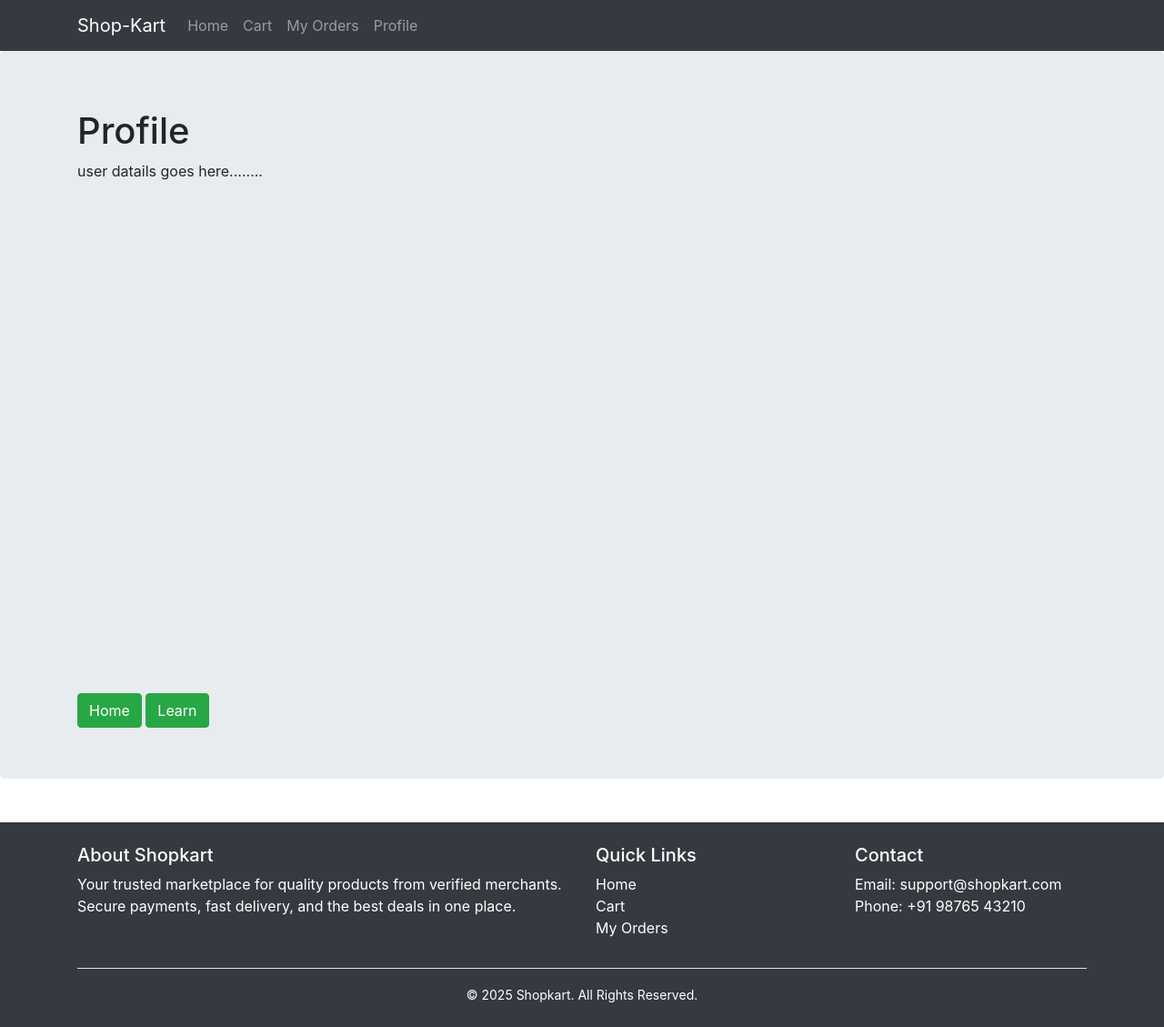
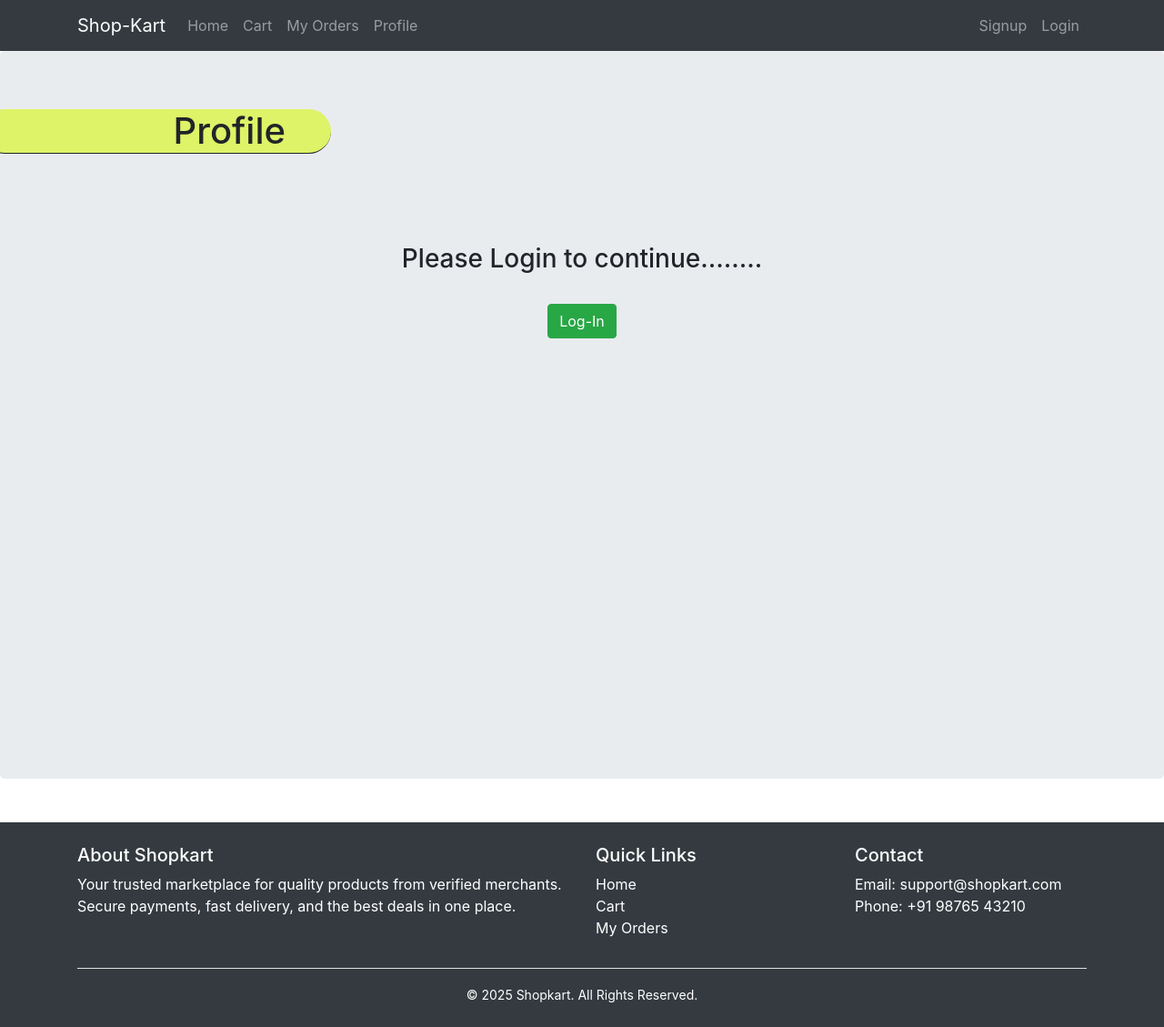
Before and after one commit to 6jp9/my_project, a Django app: template templates/user/profile.html in a window 1280 px wide. Shown: the whole page at 91% size. Run offline with Django 3.2, Linux system fonts and the light colour scheme; the template is opened without the code that fills it, so the values that code supplies are empty.

Commit message:
shop kart login,logout

```diff
--- a/Payment_Gateway/settings.py
+++ b/Payment_Gateway/settings.py
@@ -123,8 +123,13 @@ USE_TZ = True
 # https://docs.djangoproject.com/en/5.2/howto/static-files/
 
 STATIC_URL = 'static/'
+STATIC_DIR = BASE_DIR/'static'
+STATICFILES_DIRS = [STATIC_DIR]
 
 # Default primary key field type
 # https://docs.djangoproject.com/en/5.2/ref/settings/#default-auto-field
 
 DEFAULT_AUTO_FIELD = 'django.db.models.BigAutoField'
+
+LOGIN_REDIRECT_URL = '/'
+LOGOUT_REDIRECT_URL = '/logout'
--- a/Payment_Gateway/urls.py
+++ b/Payment_Gateway/urls.py
@@ -21,5 +21,6 @@ urlpatterns = [
     path('admin/', admin.site.urls),
     path('',include('home.urls')),
     path('',include('cartapp.urls')),
-    path('',include('user.urls'))
+    path('',include('user.urls')),
+    path('accounts',include('django.contrib.auth.urls'))
 ]
--- /dev/null
+++ b/static/css/styles.css
@@ -0,0 +1,22 @@
+#btn_buttom {
+    position: absolute ;
+    bottom: 0px;
+}
+
+#nullDiv {
+    height: 50vh;
+    display: flex;
+    align-items: center;
+    justify-content: center;
+}
+
+h1 {
+    background-color: rgb(222, 243, 103);
+    position: absolute;
+    border-bottom: 1px solid;
+    left: -20px;
+    width: 30%;
+    border-radius: 50px;
+    text-align:right;
+    padding-right: 50px;
+}
--- a/templates/home/home.html
+++ b/templates/home/home.html
@@ -3,8 +3,8 @@
 {% block body_block %}
 <div class="jumbotron">
   <div class="container">
-    <h1>Hi, {{ request.user.username }}</h1>
-    <h1>Welcome to Shopkart 🛒</h1>
+    <h2>Hi, {{ request.user.username }}</h2>
+    <h2>Welcome to Shopkart 🛒</h2>
     <p>
       <h3>📘 Shopping Guidelines</h3>
       <h5>
--- a/templates/user/base.html
+++ b/templates/user/base.html
@@ -1,3 +1,4 @@
+{% load static %}
 <!DOCTYPE html>
 <html lang="en">
 
@@ -7,6 +8,8 @@
 
   <link rel="stylesheet" href="https://cdn.jsdelivr.net/npm/bootstrap@4.6.2/dist/css/bootstrap.min.css"
     integrity="sha384-xOolHFLEh07PJGoPkLv1IbcEPTNtaed2xpHsD9ESMhqIYd0nLMwNLD69Npy4HI+N" crossorigin="anonymous">
+
+  <link rel="stylesheet" href="{% static 'css/styles.css' %}">
 
   <title>Document</title>
 </head>
@@ -27,6 +30,27 @@
       <li class="nav-item">
         <a class="nav-link" href="/profile">Profile</a>
       </li>
+    </ul>
+
+
+    <ul class="navbar-nav ml-auto">
+      {% if request.user.is_authenticated %}
+      <li class="nav-item">
+        <form method="post" action="{% url 'logout' %}" style="display: inline;">
+          {% csrf_token %}
+          <button type="submit" class="nav-link" style="border: none; background: none; cursor: pointer;">
+            Logout
+          </button>
+        </form>
+      </li>
+      {% else %}
+      <li class="nav-item">
+        <a class="nav-link" href="#">Signup</a>
+      </li>
+      <li class="nav-item">
+        <a class="nav-link" href="{% url 'login' %}">Login</a>
+      </li>
+      {% endif %}
     </ul>
 
   </div>
--- a/templates/user/profile.html
+++ b/templates/user/profile.html
@@ -4,12 +4,12 @@
 <div class="jumbotron" style="height: 100vh;">
     <div class="container">
         <h1>Profile</h1>
-        <div>user datails goes here........</div>
-        <div style="position: absolute ; bottom: 0px;">
-            <a href="/" class="btn btn-success">Home</a>
-            <a href="https://www.w3schools.com/" class="btn btn-success">Learn</a>
-        </div></div>
-
+        <div id="nullDiv">
+            <div style="text-align: center;">
+                <h3>Please Login to continue........</h3><br>
+                <a href="#" class="btn btn-success">Log-In</a>
+            </div>
+        </div>
     </div>
 </div>
 {% endblock %}
--- a/user/urls.py
+++ b/user/urls.py
@@ -4,4 +4,5 @@ from . import views
 urlpatterns = [
     path('profile/',views.profile,name='profile'),
     path('signup/',views.signup,name='signup'),
+    path('logout/',views.logout_view, name='logout')
 ]
--- a/user/views.py
+++ b/user/views.py
@@ -5,5 +5,5 @@ def profile(request):
     return render (request,'user/profile.html')
 def signup(request):
     return render(request,'user/signup.html')
-# def login(request):
-#     return render(request,'user/signup.html')
+def logout_view(request):
+    return render(request,'user/custom_logout.html')
```
Also changed, not shown: templates/cartapp/cart.html (+7 -3 lines), templates/registration/custom_logout.html (deleted, +0 -20 lines), templates/user/custom_logout.html (added, +13 -0 lines), templates/user/my_orders.html (+7 -4 lines).
